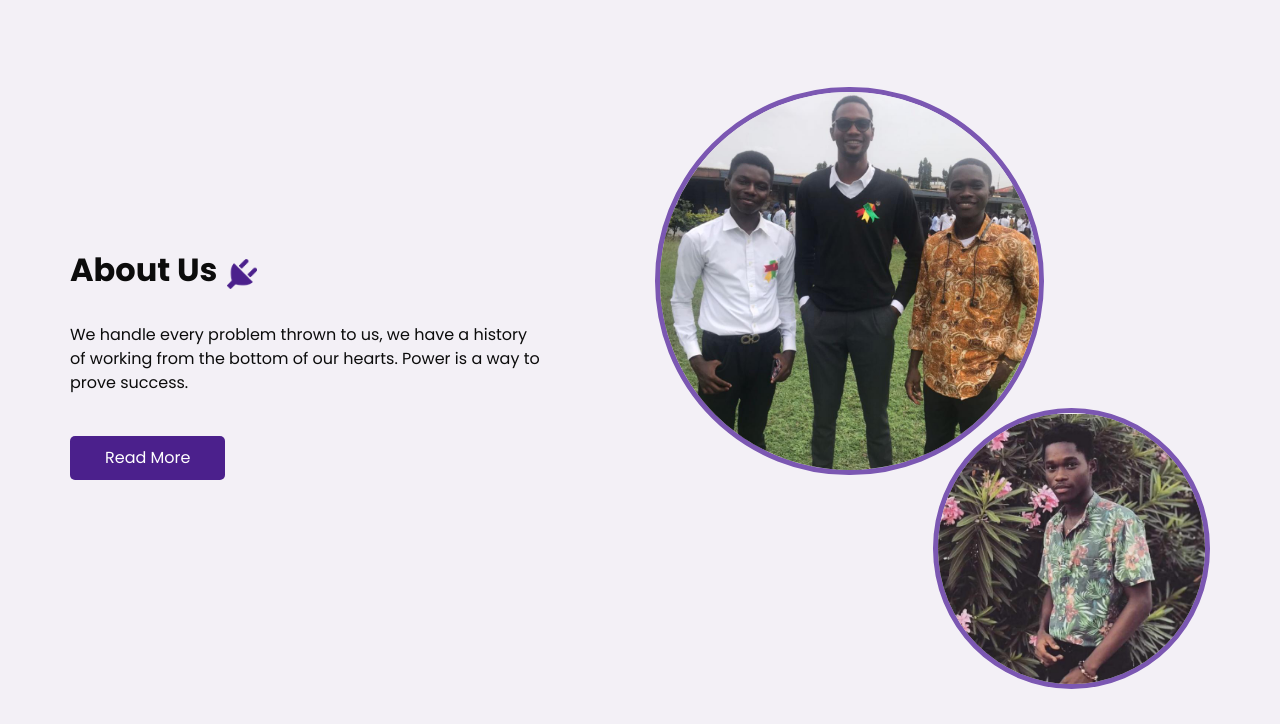
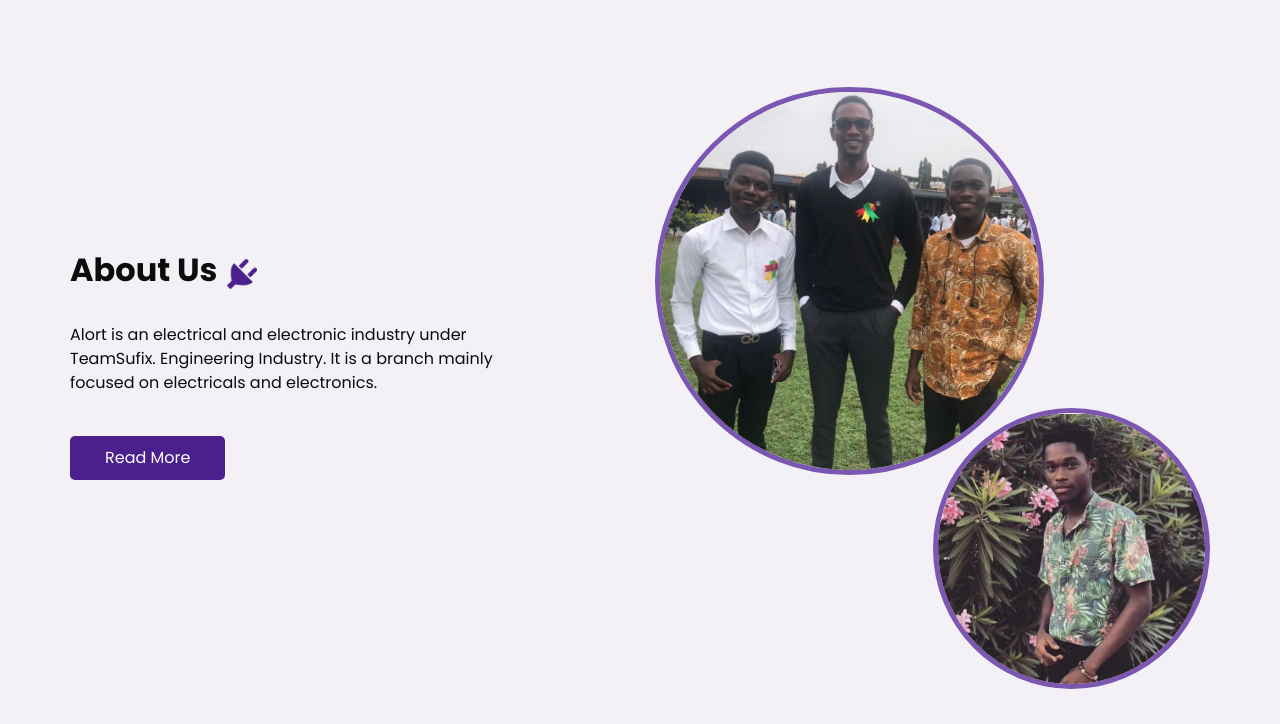
Before and after one commit to Optimisticjop/alort.github.io, a plain HTML site: page about.html in a window 1280 px wide. Shown: the part 76-800 px from the top of the page. Drawn offline with nearby package versions, Linux system fonts and the light colour scheme.

Commit message:
Update about.html

```diff
--- a/about.html
+++ b/about.html
@@ -89,9 +89,7 @@
               <img src="images/plug.png" alt="">
             </div>
             <p>
-              We handle every problem thrown to us,
-              we have a history of working from the bottom of our hearts.
-              Power is a way to prove success.
+              Alort is an electrical and electronic industry under TeamSufix. Engineering Industry. It is a branch mainly focused on electricals and electronics.
             </p>
             <a href="##">
               Read More
```
